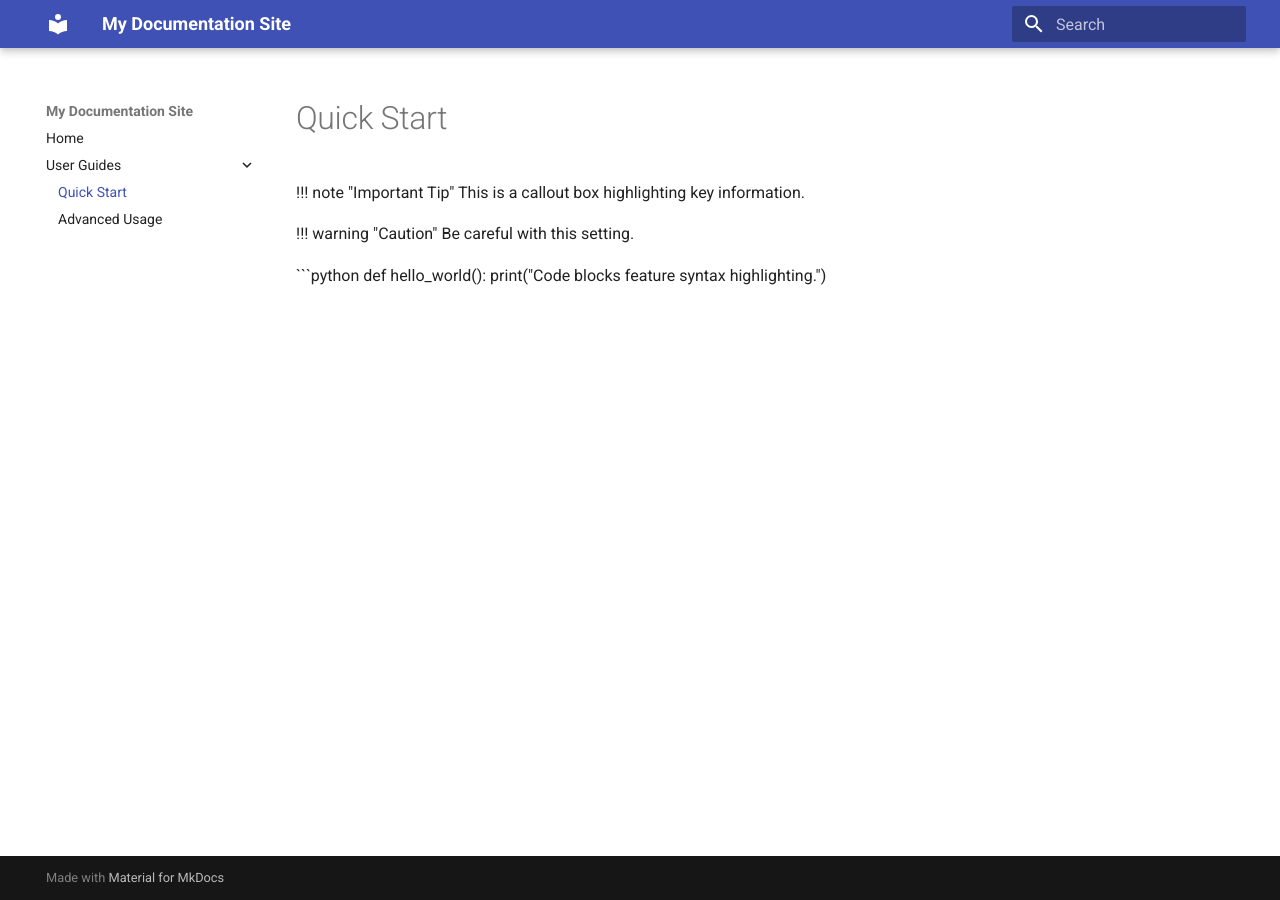
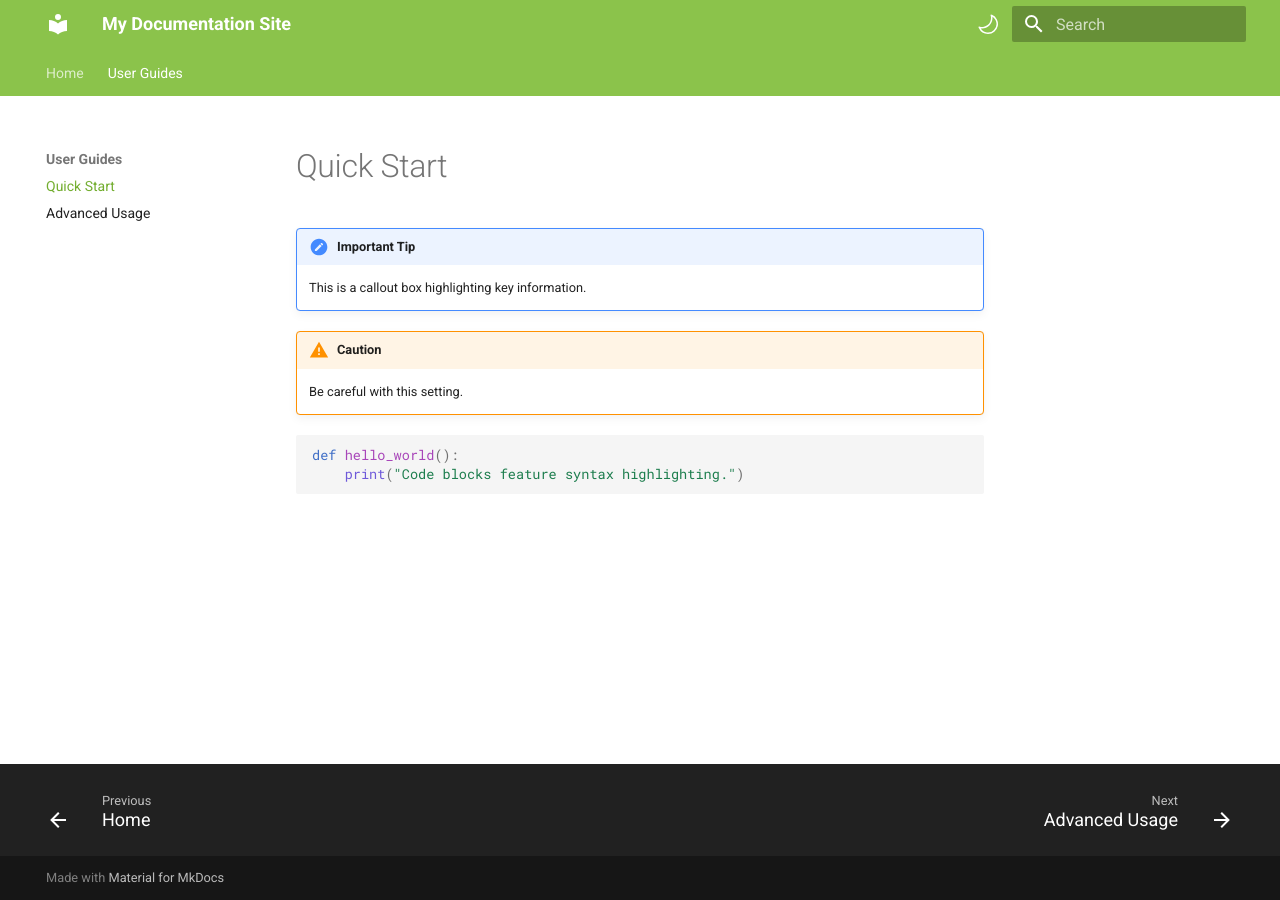
Before and after one commit to opengisch/av-qgis-documentation, an MkDocs documentation site: the page built from docs/guides/setup.md, in a window 1280 px wide. Built offline with MkDocs 1.6.1 and Material for MkDocs 9.7.7, drawn with Linux system fonts in a browser that asks for light colours.

Commit message:
Fix MkDocs config and markdown for GitHub Pages build

````diff
--- a/docs/guides/advanced.md
+++ b/docs/guides/advanced.md
@@ -1,3 +1,5 @@
+# Advanced Usage
+
 !!! note "Important Tip"
     This is a callout box highlighting key information.
 
@@ -7,3 +9,4 @@
 ```python
 def hello_world():
     print("Code blocks feature syntax highlighting.")
+```
--- a/docs/guides/setup.md
+++ b/docs/guides/setup.md
@@ -7,3 +9,4 @@
 ```python
 def hello_world():
     print("Code blocks feature syntax highlighting.")
+```
--- a/mkdocs.yml
+++ b/mkdocs.yml
@@ -1,6 +1,49 @@
 site_name: My Documentation Site
+# Update to the actual Pages URL, e.g. https://<user>.github.io/av-qgis-documentation/
+site_url: https://example.github.io/av-qgis-documentation/
+
 theme:
   name: material
+  custom_dir: theme_overrides/
+  features:
+    - navigation.tabs
+    - navigation.tracking
+    # - navigation.instant # Not compatible with i18n plugin
+    - navigation.expand
+    - navigation.indexes
+    - navigation.top
+    - navigation.footer
+    - toc.follow
+    - search.suggest
+    - search.highlight
+    - search.share
+    - content.action.edit
+  palette:
+    - scheme: default
+      primary: light green
+      toggle:
+        icon: octicons/moon-24
+        name: Switch to dark mode
+    - scheme: slate
+      primary: blue
+      toggle:
+        icon: octicons/sun-24
+        name: Switch to light mode
+
+markdown_extensions:
+  - admonition
+  - attr_list
+  - md_in_html
+  - toc:
+      permalink: true
+  - pymdownx.details
+  - pymdownx.superfences
+  - pymdownx.highlight:
+      anchor_linenums: true
+  - pymdownx.inlinehilite
+  - pymdownx.snippets
+  - pymdownx.tabbed:
+      alternate_style: true
 
 nav:
   - Home: index.md
````
Also changed, not shown: other parts of docs/guides/setup.md (+2 -0 lines).
